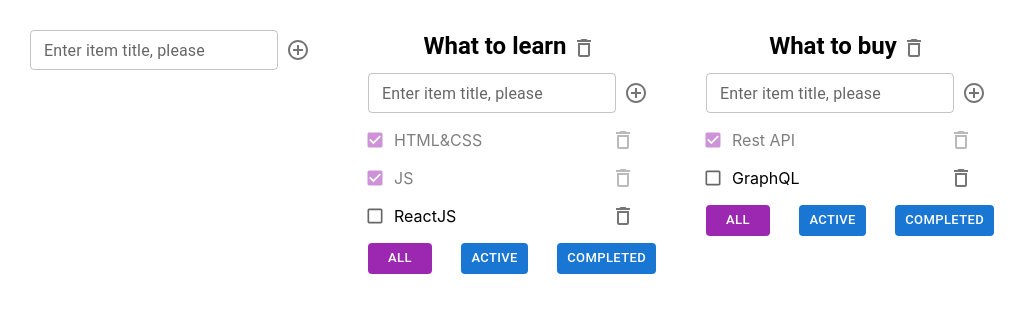
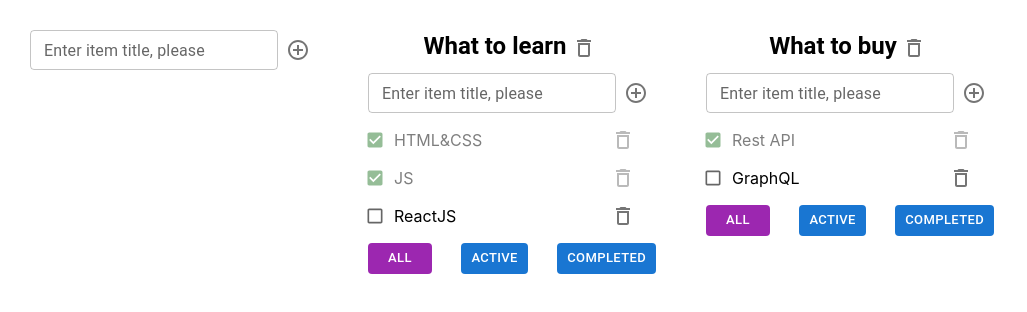
Before and after one commit to Kliapwnz/todoFinaly, a React (Create React App) app: page / in a window 1280 px wide. Shown: the top 312 px of the page, without its empty margins (0-1027 px from the left). Built offline with nearby package versions, Linux system fonts and the light colour scheme.

Commit message:
TextField span

```diff
--- a/src/Todolist.tsx
+++ b/src/Todolist.tsx
@@ -82,7 +82,7 @@ export function Todolist(props: PropsType) {
 
                         <Checkbox
                             edge="start"
-                            color="secondary"
+                            color="success"
                             size={"small"}
                             onChange={onChangeHandler}
                             checked={t.isDone}
```
